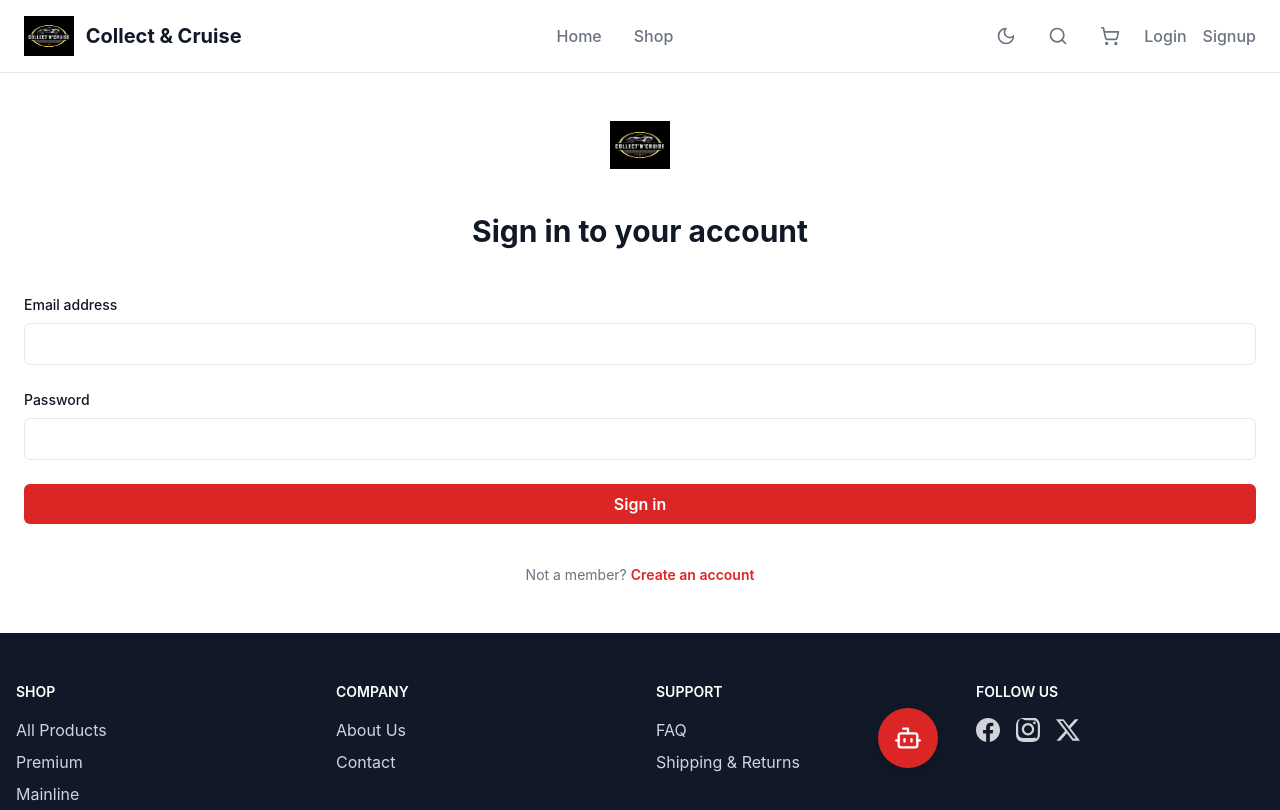
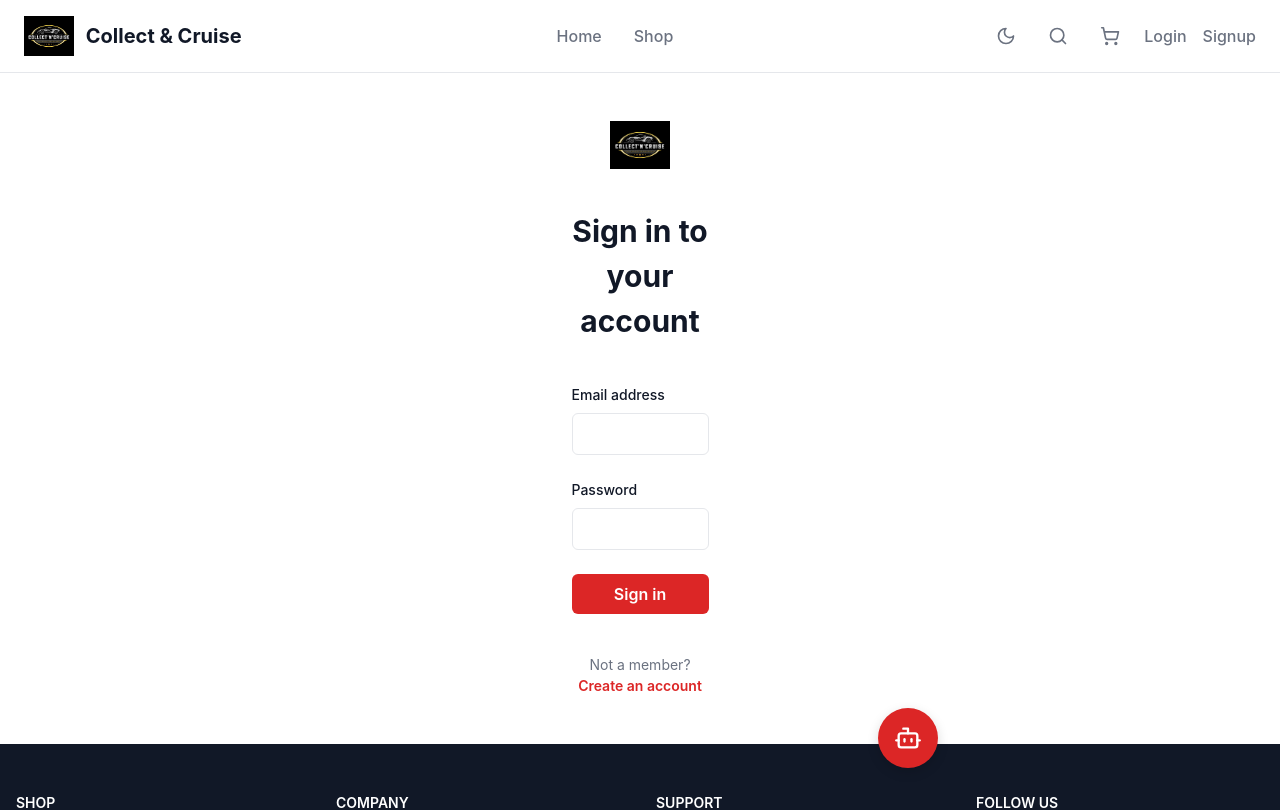
Before and after one commit to Abhijain01/collect-and-cruise, a React (Vite) app in the folder frontend/: page /login in a window 1280 px wide. Shown: the top 810 px of the page. Built offline with nearby package versions, Linux system fonts and the light colour scheme.

Commit message:
FIX: Replace FormContainer with styled-components version

```diff
--- a/frontend/src/components/FormContainer.tsx
+++ b/frontend/src/components/FormContainer.tsx
@@ -1,17 +1,42 @@
-import { Container, Row, Col } from 'react-bootstrap';
-import React from 'react';
+import { ReactNode } from 'react';
+import styled from 'styled-components';
+
+// This styled-component creates a centered column for your forms.
+// It replaces the functionality of the 'react-bootstrap' FormContainer.
+
+const Container = styled.div`
+  max-width: 1280px; /* Full width container */
+  margin-left: auto;
+  margin-right: auto;
+  padding-left: 1.5rem;
+  padding-right: 1.5rem;
+`;
+
+const Row = styled.div`
+  display: flex;
+  flex-wrap: wrap;
+  justify-content: center; /* This centers the column */
+`;
+
+const Column = styled.div`
+  width: 100%; /* Full width on mobile */
+
+  @media (min-width: 768px) { /* 'md' breakpoint */
+    width: 50%; /* 6 out of 12 columns */
+  }
+`;
 
 interface FormContainerProps {
-  children: React.ReactNode;
+  children: ReactNode;
 }
 
-const FormContainer: React.FC<FormContainerProps> = ({ children }) => {
+const FormContainer = ({ children }: FormContainerProps) => {
   return (
     <Container>
-      <Row className='justify-content-md-center'>
-        <Col xs={12} md={6}>
+      <Row>
+        <Column>
           {children}
-        </Col>
+        </Column>
       </Row>
     </Container>
   );
```
